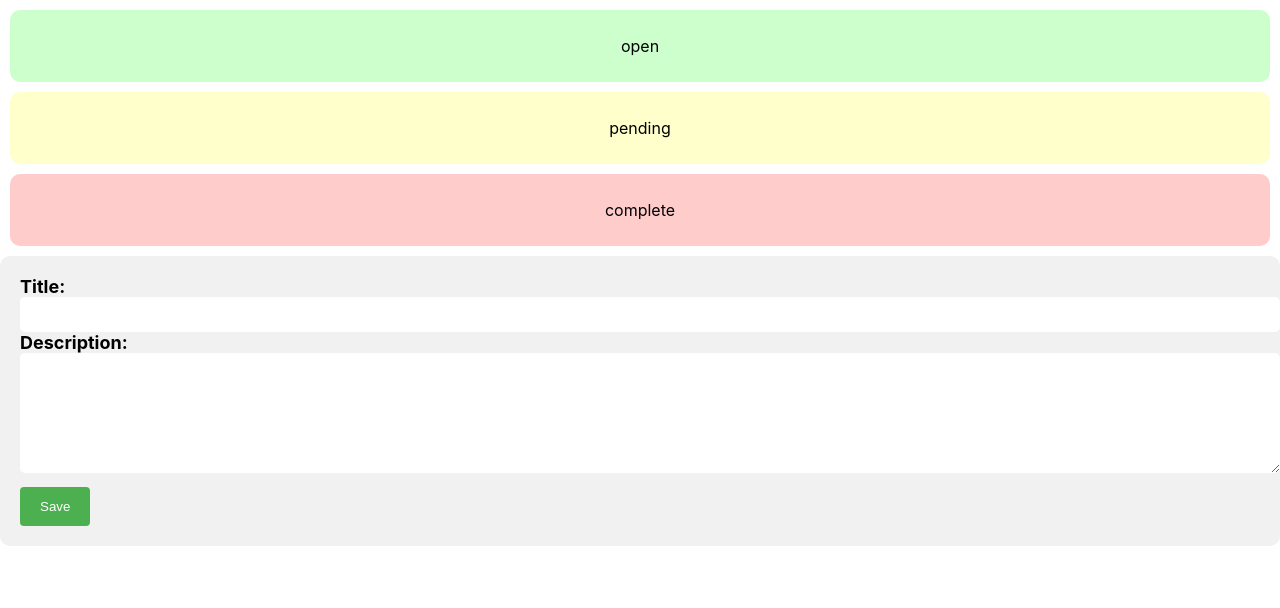
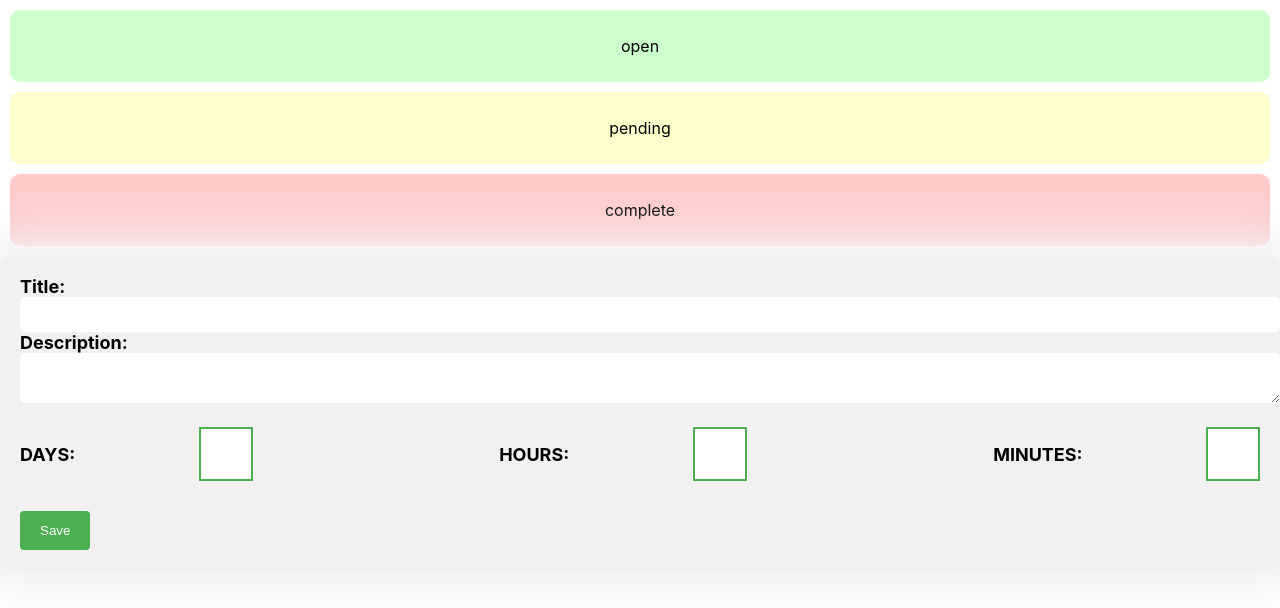
Before and after one commit to rudiszubert369/react-issue-list, a React (Create React App) app: page / in a window 1280 px wide. Shown: the top 608 px of the page. Built offline with nearby package versions, Linux system fonts and the light colour scheme; the HTML template or start-up script is replaced by a standard one.

Commit message:
scss changes, minor changes to copoents, styling

```diff
--- a/package.json
+++ b/package.json
@@ -11,6 +11,7 @@
     "react-dom": "^18.2.0",
     "react-scripts": "5.0.1",
     "react-spring": "^9.6.1",
+    "sass": "^1.57.1",
     "web-vitals": "^2.1.4"
   },
   "scripts": {
--- a/src/components/AddIssue.js
+++ b/src/components/AddIssue.js
@@ -1,7 +1,7 @@
 import { useContext, useState } from 'react';
 import { useTransition, animated } from "react-spring";
 import IssueContext from './IssueContext';
-import styles from './AddIssue.module.css';
+import styles from './AddIssue.module.scss';
 
 const AddIssue = () => {
   const { dispatch, nextId } = useContext(IssueContext);
@@ -14,7 +14,7 @@ const AddIssue = () => {
       const date = new Date();
       const dateString = date.toString()
       dispatch({ type: 'ADD_ISSUE', payload: {...issue, id: nextId, addDate: dateString} });
-      setIssue( {description: '', title: '' } );
+      setIssue( {description: '', title: '', daysRemaining: '' } );
       setError('');
     } else {
       setError('Title and description cannot be empty');
@@ -24,6 +24,7 @@ const AddIssue = () => {
   const handleChange = e => {
     setIssue({ ...issue, [e.target.name]: e.target.value });
   };
+
 
   return (
     <form className={styles.form} onSubmit={handleSubmit}>
@@ -47,6 +48,16 @@ const AddIssue = () => {
           onChange={handleChange}
         />
       </label>
+      <div className={styles.timeContainer}>
+        <label for="days">Days:</label>
+        <input type="number" id="days" name="daysRemaining" min="0" value={issue.daysRemaining || ''} onChange={handleChange} />
+        <br />
+        <label for="hours">Hours:</label>
+        <input type="number" id="hours" name="hoursRemaining" min="0" value={issue.hoursRemaining || ''} onChange={handleChange} />
+        <br />
+        <label for="minutes">Minutes:</label>
+        <input type="number" id="minutes" name="minutesRemaining" min="0" value={issue.minutesRemaining || ''} onChange={handleChange} />
+      </div>
       <br />
       {error ? <p className={styles.error}>{error}</p> : null}
       <button className={styles.button} type="submit">Save</button>
--- a/src/components/AddIssue.module.css
+++ /dev/null
@@ -1,41 +0,0 @@
-.form {
-    background-color: #f1f1f1;
-    padding: 20px;
-    border-radius: 10px;
-  }
-
-  .label {
-    font-size: 18px;
-    font-weight: bold;
-    margin-bottom: 10px;
-  }
-
-  .input {
-    padding: 10px;
-    border-radius: 5px;
-    border: none;
-    width: 100%;
-  }
-
-  .textarea {
-    padding: 10px;
-    border-radius: 5px;
-    border: none;
-    width: 100%;
-    height: 100px;
-  }
-
-  .button {
-    background-color: #4CAF50;
-    color: white;
-    padding: 12px 20px;
-    border: none;
-    border-radius: 4px;
-    cursor: pointer;
-    margin-top: 10px;
-  }
-
-  .error {
-    color: red;
-    margin-top: 10px;
-  }
--- /dev/null
+++ b/src/components/AddIssue.module.scss
@@ -0,0 +1,108 @@
+.form {
+  background-color: #f1f1f1;
+  padding: 20px;
+  border-radius: 10px;
+  transform: translateY(-50px);
+  opacity: 0;
+  box-shadow: 0px 0px 40px 20px #f1f1f1;
+  animation: form-wow 1s forwards;
+}
+
+@keyframes form-wow {
+  from {
+      transform: translateY(-50px);
+      opacity: 0;
+  }
+  to {
+      transform: translateY(0);
+      opacity: 1;
+  }
+}
+
+.label {
+  font-size: 18px;
+  font-weight: bold;
+  margin-bottom: 10px;
+}
+
+.input,
+.textarea {
+  padding: 10px;
+  border-radius: 5px;
+  border: none;
+  width: 100%;
+  animation: input-wow 0.5s forwards;
+}
+
+@keyframes input-wow {
+  from {
+      transform: scale(0);
+  }
+  to {
+      transform: scale(1);
+  }
+}
+
+.button {
+  background-color: #4CAF50;
+  color: white;
+  padding: 12px 20px;
+  border: none;
+  border-radius: 4px;
+  cursor: pointer;
+  margin-top: 10px;
+  animation: button-wow 0.5s forwards;
+}
+
+@keyframes button-wow {
+  from {
+      transform: translateX(-50px);
+      opacity: 0;
+  }
+  to {
+      transform: translateX(0);
+      opacity: 1;
+  }
+}
+
+.error {
+  color: red;
+  margin-top: 10px;
+  animation: error-wow 0.5s forwards;
+}
+
+@keyframes error-wow {
+  from {
+      transform: translateX(-50px);
+      opacity: 0;
+  }
+  to {
+      transform: translateX(0);
+      opacity: 1;
+  }
+}
+
+.timeContainer {
+  display: flex;
+  justify-content: space-between;
+  align-items: center;
+  margin-top: 20px;
+  & > label {
+    font-size: 18px;
+    font-weight: bold;
+    text-transform: uppercase;
+  }
+  & > input[type="number"] {
+    width: 50px;
+    height: 50px;
+    border: 2px solid #4CAF50;
+    text-align: center;
+    font-size: 18px;
+    color: #4CAF50;
+    font-weight: bold;
+    padding: 0;
+    &:focus {
+      outline: none;
+    }
+  }
+}
--- a/src/components/ElapsedTime.js
+++ /dev/null
@@ -1,37 +0,0 @@
-import { useState, useEffect } from 'react';
-
-function ElapsedTime(props) {
-  const [elapsedTime, setElapsedTime] = useState("00:00:00");
-
-  useEffect(() => {
-    let intervalId = null;
-    const startDate = new Date(props.startDate);
-    const computeElapsedTime = () => {
-      const currentTime = new Date();
-      const elapsed = props.completedDate ? new Date(props.completedDate) - startDate : currentTime - startDate;
-      const elapsedSeconds = elapsed / 1000;
-      const elapsedMinutes = elapsedSeconds / 60;
-      const elapsedHours = elapsedMinutes / 60;
-
-      let hours = Math.floor(elapsedHours) % 24;
-      let minutes = Math.floor(elapsedMinutes) % 60;
-      let seconds = Math.floor(elapsedSeconds) % 60;
-      let days = Math.floor(elapsedHours/24);
-
-      if (days > 0) {
-        setElapsedTime(`${days} days ${hours}:${minutes}:${seconds}`);
-      } else {
-        setElapsedTime( `${String(hours).padStart(2, '0')}:${String(minutes).padStart(2, '0')}:${String(seconds).padStart(2, '0')}`);
-      }
-    };
-    computeElapsedTime();
-    if (!props.completedDate) {
-      intervalId = setInterval(computeElapsedTime, 1000);
-    }
-    return () => clearInterval(intervalId);
-  }, [props.startDate, props.completedDate]);
-
-  return <div>{!props.completedDate ? 'Elapsed time' : 'Total time'}: {elapsedTime}</div>;
-}
-
-export default ElapsedTime;
--- a/src/components/Issue.js
+++ b/src/components/Issue.js
@@ -1,8 +1,8 @@
 import { Fragment, useState, useContext } from 'react';
 import IssueContext from './IssueContext';
-import ElapsedTime from './ElapsedTime';
+import Timer from './Timer';
 import { animated, useSpring, useTransition } from 'react-spring'
-import styles from './Issue.module.css';
+import styles from './Issue.module.scss';
 
 
 const Issue = ( issue ) => {
@@ -74,6 +74,20 @@ const Issue = ( issue ) => {
     return date.toString();
   }
 
+  const countdownTime  = ()  => {
+    let countDownTime = {};
+    if (issue.daysRemaining) {
+      countDownTime.days = issue.daysRemaining;
+    }
+    if (issue.hoursRemaining) {
+      countDownTime.hours = issue.hoursRemaining;
+    }
+    if (issue.minutesRemaining) {
+      countDownTime.minutes = issue.minutesRemaining;
+    }
+    return countDownTime
+  }
+
   return (
     <animated.div className={styles.issue}  style={{ ...fade, ...(isEditing ? transition : {}), ...colorChange }} >
       {isEditing ? (
@@ -97,17 +111,18 @@ const Issue = ( issue ) => {
           <p>{issue.addDate}</p>
           <p>{issue.description}</p>
           <p>{issue.status}</p>
-          {issue.status !== 'open' ? (
-            <ElapsedTime
+            <Timer
               startDate={issue.pendingDate}
               completedDate={issue.completeDate ?  issue.completeDate : null}
+              countDownTime={countdownTime() ? countdownTime() : null}
             />
-          ) : null}
-          <button onClick={handleEdit}>Edit</button>
           {issue.status === 'complete' ? null : (
+            <>
+            <button onClick={handleEdit}>Edit</button>
             <button onClick={handleStatusChange}>
               {issue.status === 'open' ? 'Move to Pending' : 'Mark as Complete'}
             </button>
+            </>
           )}
           <button onClick={handleDelete}>Delete</button>
         </Fragment>
--- a/src/components/IssueList.js
+++ b/src/components/IssueList.js
@@ -1,9 +1,7 @@
 import { useContext } from 'react';
 import IssueContext from './IssueContext';
 import Issue from './Issue';
-import styles from './IssueList.module.css'
-
-
+import styles from './IssueList.module.scss'
 const IssueList = () => {
   const { issues } = useContext(IssueContext);
   const statuses = ['open', 'pending', 'complete'];
--- /dev/null
+++ b/src/components/Timer.js
@@ -0,0 +1,71 @@
+import { useState, useEffect } from 'react';
+
+// import { useState, useEffect } from 'react';
+
+function Timer({ startDate, completedDate, countDownTime }) {
+  const [elapsedTime, setElapsedTime] = useState("00:00:00");
+  const [remainingTime, setRemainingTime] = useState("");
+
+  useEffect(() => {
+    let intervalId = null;
+    const start = new Date(startDate);
+
+    const computeTime = (startTime, endTime) => {
+      const elapsed = endTime ? new Date(endTime) - startTime : new Date() - startTime;
+      const elapsedSeconds = elapsed / 1000;
+      const elapsedMinutes = elapsedSeconds / 60;
+      const elapsedHours = elapsedMinutes / 60;
+
+      let hours = Math.floor(elapsedHours) % 24;
+      let minutes = Math.floor(elapsedMinutes) % 60;
+      let seconds = Math.floor(elapsedSeconds) % 60;
+      let days = Math.floor(elapsedHours/24);
+
+      return days > 0
+        ? `${days} days ${hours}:${minutes}:${seconds}`
+        : `${String(hours).padStart(2, '0')}:${String(minutes).padStart(2, '0')}:${String(seconds).padStart(2, '0')}`;
+    };
+
+    const computeRemainingTime = () => {
+      let { days = 0, hours = 0, minutes = 0 } = countDownTime || {};
+      hours = hours + 24 * days;
+      minutes = minutes + 60 * hours;
+      const remainingSeconds = minutes * 60;
+      let remaining = start - new Date() + remainingSeconds * 1000;
+      intervalId = setInterval(() => {
+        remaining -= 1000;
+        if (remaining <= 0) {
+          clearInterval(intervalId);
+        } else {
+          const remainingSecondsFormatted = Math.floor(remaining / 1000) % 60;
+          const remainingMinutesFormatted = Math.floor(remaining / (60 * 1000)) % 60;
+          const remainingHoursFormatted = Math.floor(remaining / (60 * 60 * 1000)) % 24;
+          setRemainingTime(
+            `${String(remainingHoursFormatted).padStart(2, '0')}:${String(
+              remainingMinutesFormatted
+            ).padStart(2, '0')}:${String(remainingSecondsFormatted).padStart(2, '0')}`
+          );
+        }
+      }, 1000);
+    };
+
+    if (countDownTime) {
+      computeRemainingTime();
+    }
+    setElapsedTime(computeTime(start, completedDate));
+    if (!completedDate) {
+      intervalId = setInterval(() => setElapsedTime(computeTime(start, completedDate)), 1000);
+    }
+    return () => clearInterval(intervalId);
+  }, [startDate, completedDate, countDownTime]);
+
+  const elapsedMessage = `${!completedDate ? 'Elapsed time' : 'Total time'} : ${elapsedTime}`;
+
+
+  return <div>
+    {`ss` + remainingTime}
+    {startDate ? elapsedMessage : null}
+    </div>;
+}
+
+export default Timer;
```
Also changed, not shown: src/styles/_variables.scss (added, +38 -0 lines), src/components/Issue.module.scss (line endings or trailing spaces), src/components/IssueList.module.scss (renamed from src/components/IssueList.module.css), 1 other file (tests, documents, lock files or other folders).
